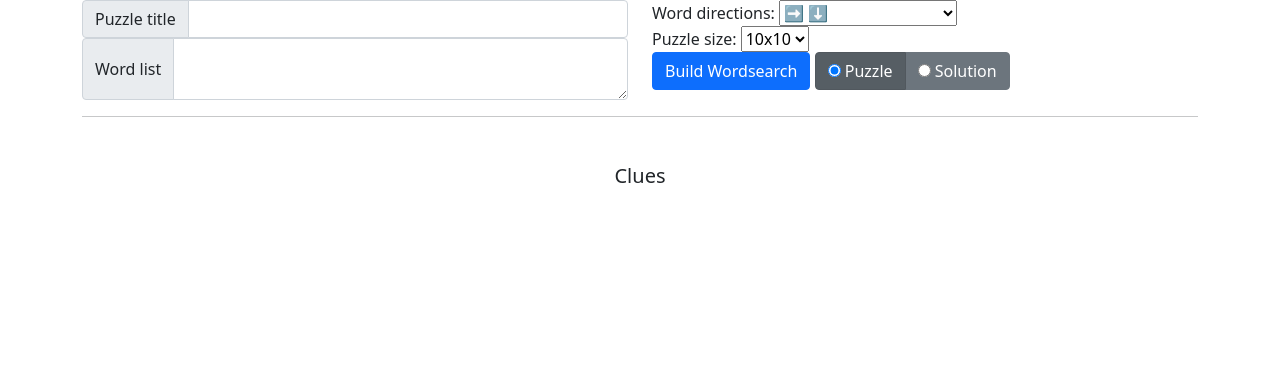
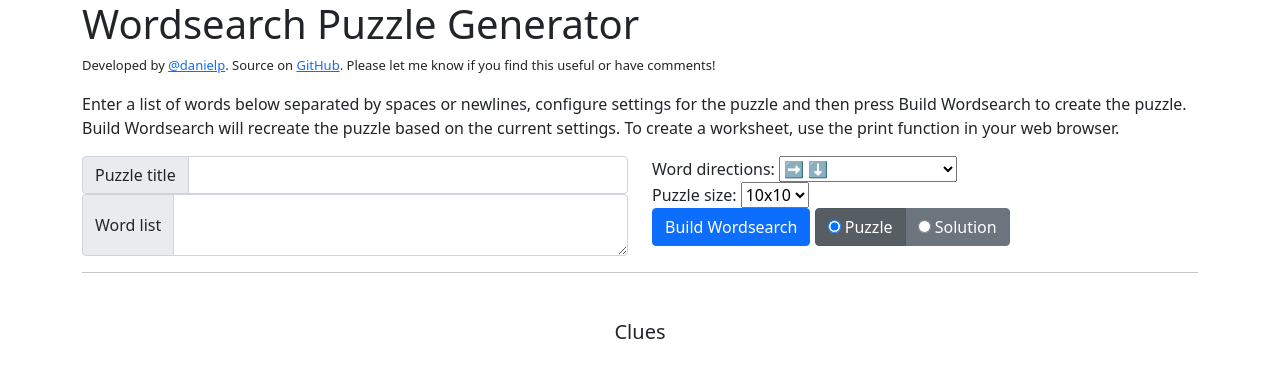
Before and after one commit to danielphil/wordsearch, a website built with webpack: page docs/index.html in a window 1280 px wide. Built offline with nearby package versions, Linux system fonts and the light colour scheme.

Commit message:
Adding some credits and cleaning up the puzzle

```diff
--- a/docs/index.html
+++ b/docs/index.html
@@ -21,6 +21,9 @@
             display: table;
             margin-right: auto;
             margin-left: auto;
+        }
+        .credits {
+            font-size: small;
         }
     </style>
     <script src="https://code.jquery.com/jquery-3.3.1.slim.min.js" integrity="sha384-q8i/X+965DzO0rT7abK41JStQIAqVgRVzpbzo5smXKp4YfRvH+8abtTE1Pi6jizo" crossorigin="anonymous"></script>
@@ -121,6 +124,15 @@
 <body>
     <div class="container">
         <div class="row d-print-none">
+            <div>
+                <h1>Wordsearch Puzzle Generator</h1>
+                <p class="credits">Developed by <a href="https://twitter.com/danielp">@danielp</a>. Source on <a href="https://github.com/danielphil/wordsearch">GitHub</a>. Please let me know if you find this useful or have comments!</p>
+                <p>
+                    Enter a list of words below separated by spaces or newlines, configure settings for the puzzle and then press Build Wordsearch
+                    to create the puzzle. Build Wordsearch will recreate the puzzle based on the current settings.
+                    To create a worksheet, use the print function in your web browser.
+                </p>
+            </div>
             <div class="col">
                 <div class="input-group">
                     <span class="input-group-text">Puzzle title</span>
```
